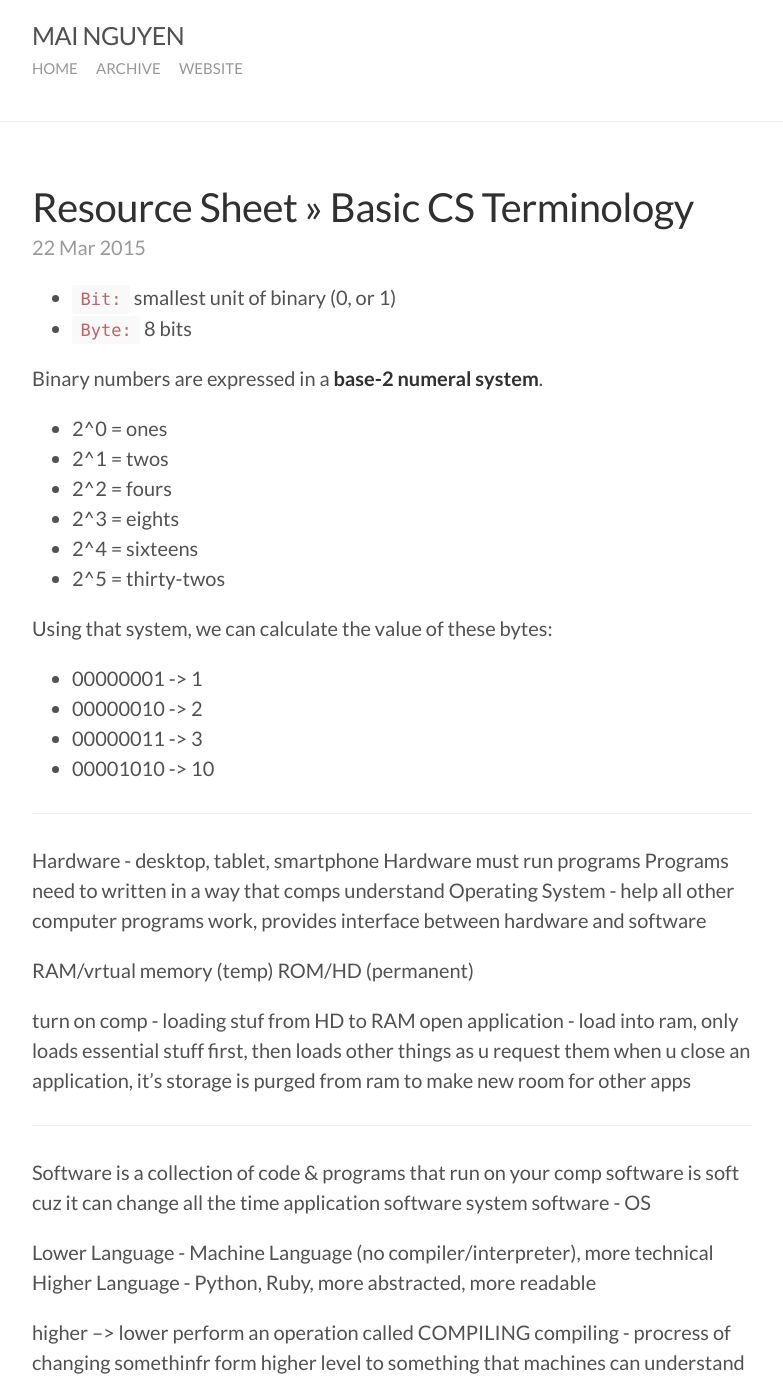
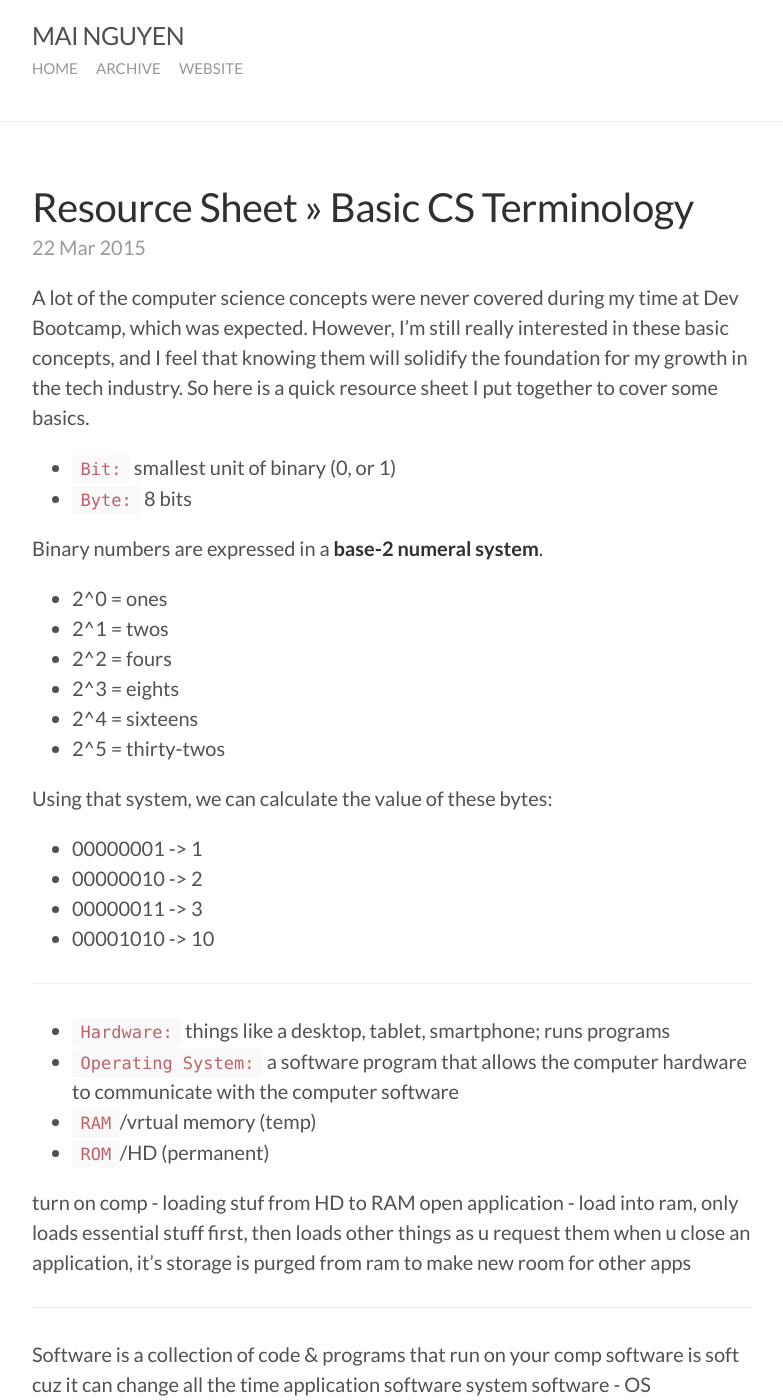
Before and after one commit to mxngyn/blog, a Jekyll site: the page built from _posts/2015-03-22-basic-cs-terminology.md, in a window 1280 px wide and 1400 px high. Shown: the whole window, without its empty margins (248-1031 px from the left). Built offline with Jekyll 4.4.1, drawn with Linux system fonts in a browser that asks for light colours; Markdown is read by kramdown in place of the engine named in the settings.

Commit message:
Add intro paragraph

```diff
--- a/_posts/2015-03-22-basic-cs-terminology.md
+++ b/_posts/2015-03-22-basic-cs-terminology.md
@@ -6,6 +6,8 @@ tags: [computer-science, resource]
 ---
 
 <!-- more -->
+
+A lot of the computer science concepts were never covered during my time at Dev Bootcamp, which was expected. However, I'm still really interested in these basic concepts, and I feel that knowing them will solidify the foundation for my growth in the tech industry. So here is a quick resource sheet I put together to cover some basics.
 
 - `Bit:` smallest unit of binary (0, or 1)
 - `Byte:` 8 bits
@@ -28,13 +30,10 @@ Using that system, we can calculate the value of these bytes:
 
 * * *
 
-Hardware - desktop, tablet, smartphone
-Hardware must run programs
-Programs need to written in a way that comps understand
-Operating System - help all other computer programs work, provides interface between hardware and software
-
-RAM/vrtual memory (temp)
-ROM/HD (permanent)
+- `Hardware:` things like a desktop, tablet, smartphone; runs programs
+- `Operating System:` a software program that allows the computer hardware to communicate with the computer software
+- `RAM`/vrtual memory (temp)
+- `ROM`/HD (permanent)
 
 turn on comp - loading stuf from HD to RAM
 open application - load into ram, only loads essential stuff first, then loads other things as u request them
```
